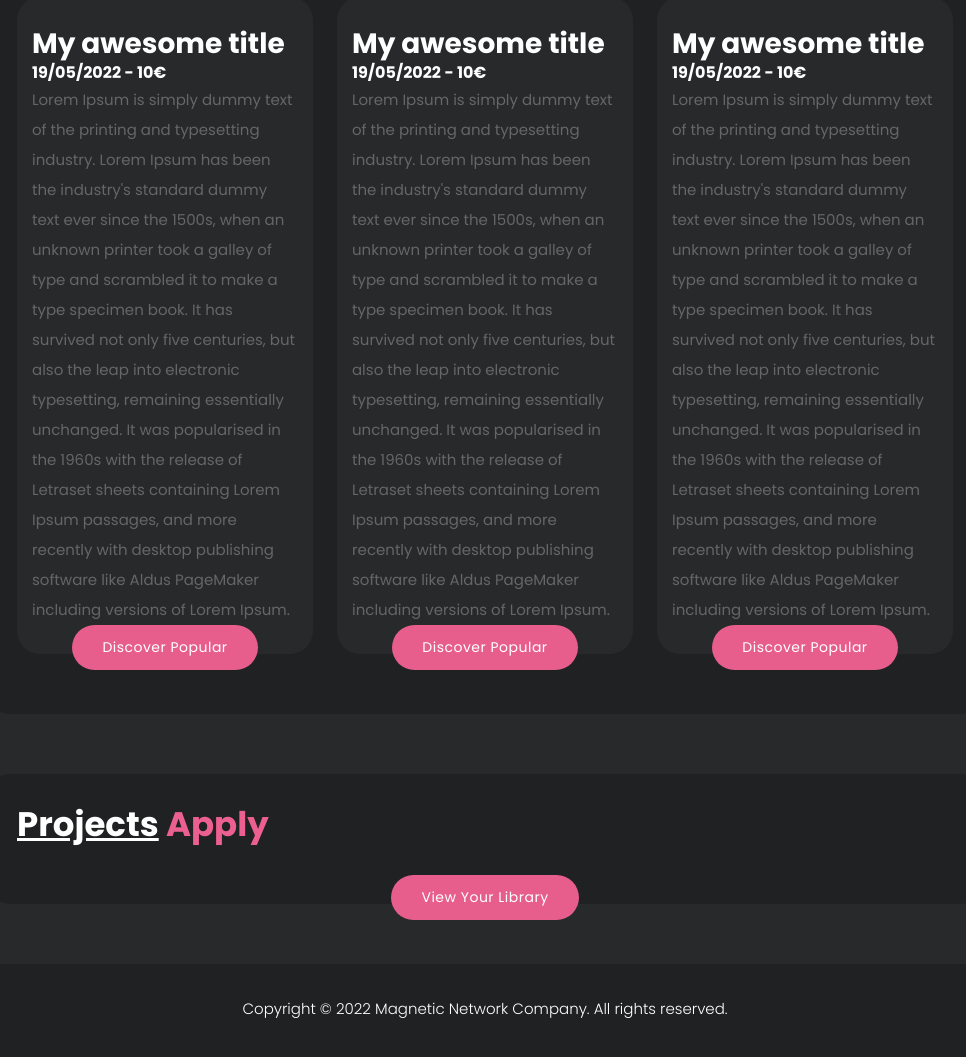
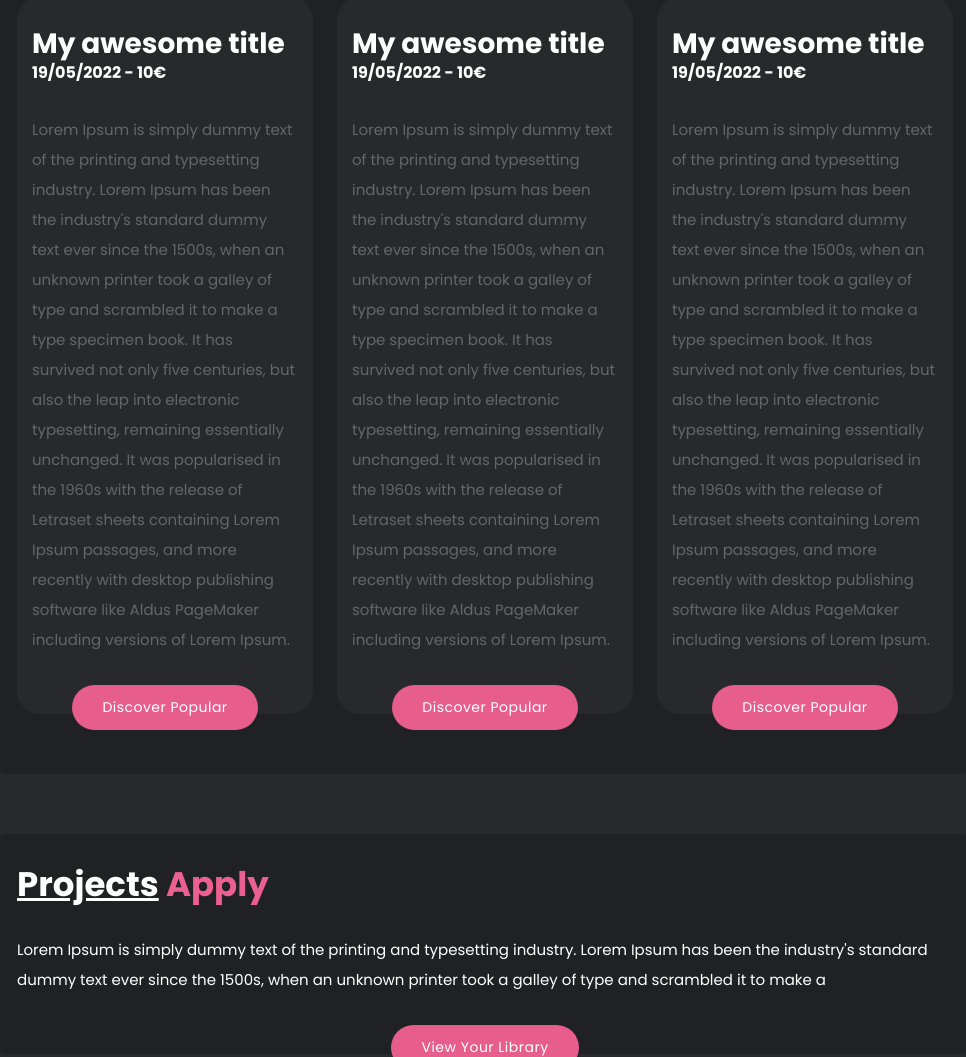
Before and after one commit to Babayaga87/template_event, a plain HTML site: page index.html in a window 1280 px wide. Shown: the part 1041-2098 px from the top of the page, without its empty margins (155-1121 px from the left). Drawn offline with nearby package versions, Linux system fonts and the light colour scheme.

Commit message:
update template

```diff
--- a/index.html
+++ b/index.html
@@ -114,7 +114,7 @@ https://templatemo.com/tm-579-cyborg-gaming
                     <div class="item">
                       <h3>My awesome title</h3>
                       <strong style="color:white;">19/05/2022 - 10€</strong>
-                      <p>Lorem Ipsum is simply dummy text of the printing and typesetting industry. Lorem Ipsum has been the industry's standard dummy text ever since the 1500s, when an unknown printer took a galley of type and scrambled it to make a type specimen book. It has survived not only five centuries, but also the leap into electronic typesetting, remaining essentially unchanged. It was popularised in the 1960s with the release of Letraset sheets containing Lorem Ipsum passages, and more recently with desktop publishing software like Aldus PageMaker including versions of Lorem Ipsum.</p>
+                      <p style="padding-bottom: 2em; padding-top: 2em;">Lorem Ipsum is simply dummy text of the printing and typesetting industry. Lorem Ipsum has been the industry's standard dummy text ever since the 1500s, when an unknown printer took a galley of type and scrambled it to make a type specimen book. It has survived not only five centuries, but also the leap into electronic typesetting, remaining essentially unchanged. It was popularised in the 1960s with the release of Letraset sheets containing Lorem Ipsum passages, and more recently with desktop publishing software like Aldus PageMaker including versions of Lorem Ipsum.</p>
                       <div class="main-button">
                         <a href="browse.html">Discover Popular</a>
                       </div>
@@ -124,7 +124,7 @@ https://templatemo.com/tm-579-cyborg-gaming
                     <div class="item">
                       <h3>My awesome title</h3>
                       <strong style="color:white;">19/05/2022 - 10€</strong>
-                      <p>Lorem Ipsum is simply dummy text of the printing and typesetting industry. Lorem Ipsum has been the industry's standard dummy text ever since the 1500s, when an unknown printer took a galley of type and scrambled it to make a type specimen book. It has survived not only five centuries, but also the leap into electronic typesetting, remaining essentially unchanged. It was popularised in the 1960s with the release of Letraset sheets containing Lorem Ipsum passages, and more recently with desktop publishing software like Aldus PageMaker including versions of Lorem Ipsum.</p>
+                      <p style="padding-bottom: 2em; padding-top: 2em;">Lorem Ipsum is simply dummy text of the printing and typesetting industry. Lorem Ipsum has been the industry's standard dummy text ever since the 1500s, when an unknown printer took a galley of type and scrambled it to make a type specimen book. It has survived not only five centuries, but also the leap into electronic typesetting, remaining essentially unchanged. It was popularised in the 1960s with the release of Letraset sheets containing Lorem Ipsum passages, and more recently with desktop publishing software like Aldus PageMaker including versions of Lorem Ipsum.</p>
                       <div class="main-button">
                         <a href="browse.html">Discover Popular</a>
                       </div>
@@ -134,7 +134,7 @@ https://templatemo.com/tm-579-cyborg-gaming
                     <div class="item">
                       <h3>My awesome title</h3>
                       <strong style="color:white;">19/05/2022 - 10€</strong>
-                      <p>Lorem Ipsum is simply dummy text of the printing and typesetting industry. Lorem Ipsum has been the industry's standard dummy text ever since the 1500s, when an unknown printer took a galley of type and scrambled it to make a type specimen book. It has survived not only five centuries, but also the leap into electronic typesetting, remaining essentially unchanged. It was popularised in the 1960s with the release of Letraset sheets containing Lorem Ipsum passages, and more recently with desktop publishing software like Aldus PageMaker including versions of Lorem Ipsum.</p>
+                      <p style="padding-bottom: 2em; padding-top: 2em;">Lorem Ipsum is simply dummy text of the printing and typesetting industry. Lorem Ipsum has been the industry's standard dummy text ever since the 1500s, when an unknown printer took a galley of type and scrambled it to make a type specimen book. It has survived not only five centuries, but also the leap into electronic typesetting, remaining essentially unchanged. It was popularised in the 1960s with the release of Letraset sheets containing Lorem Ipsum passages, and more recently with desktop publishing software like Aldus PageMaker including versions of Lorem Ipsum.</p>
                       <div class="main-button">
                         <a href="browse.html">Discover Popular</a>
                       </div>
@@ -151,6 +151,7 @@ https://templatemo.com/tm-579-cyborg-gaming
             <div class="col-lg-12">
               <div class="heading-section">
                 <h4><em>Projects</em> Apply</h4>
+                <p style="color:white; padding-bottom: 2em;">Lorem Ipsum is simply dummy text of the printing and typesetting industry. Lorem Ipsum has been the industry's standard dummy text ever since the 1500s, when an unknown printer took a galley of type and scrambled it to make a</p>
               </div>
             </div>
             <div class="col-lg-12">
```
